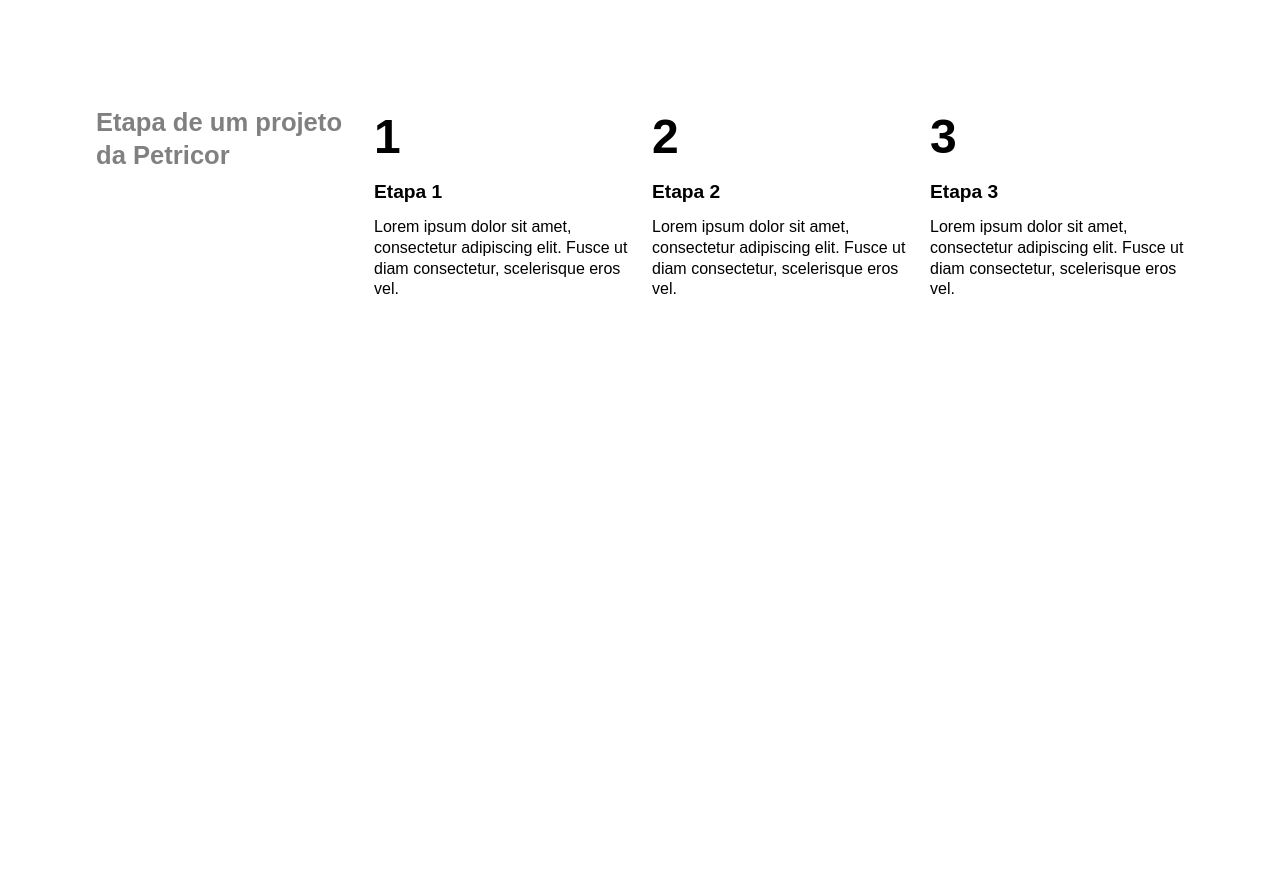
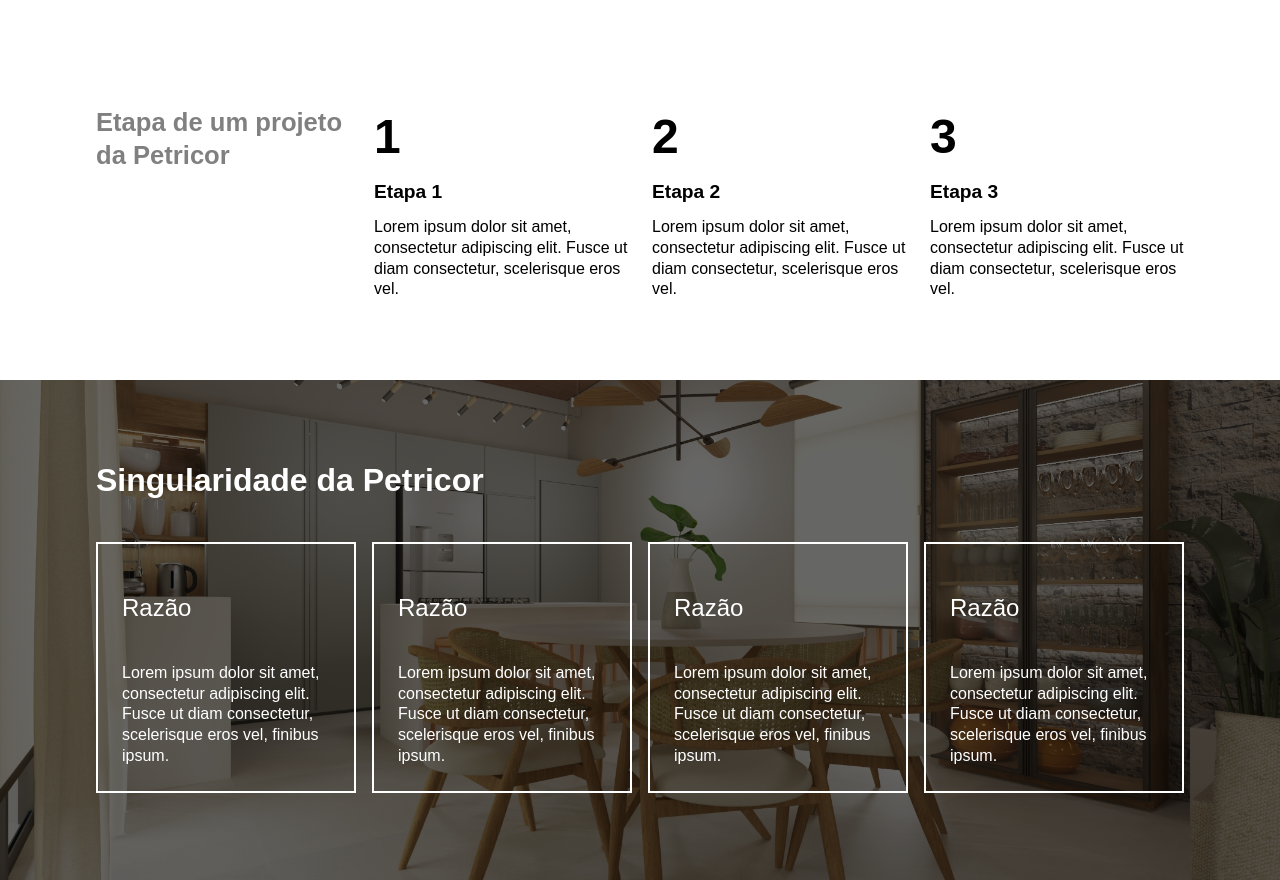
Before and after one commit to Brener-Barbieri/Petricor, a plain HTML site: page index.html in a window 1280 px wide. Shown: the part 2242-3122 px from the top of the page. Before the commit the page ends 2542 px from the top, so only its background shows below. Drawn offline with Linux system fonts and the light colour scheme.

Commit message:
finalizado a section singularity

```diff
--- a/index.html
+++ b/index.html
@@ -128,6 +128,38 @@
     </div>
   </section>
 
+  <section class="gallery">
+    <div class="container">
+
+    </div>
+
+  </section>
+
+  <section class="singularity">
+    <div class="container">
+      <h2 class="title">Singularidade da Petricor</h2>
+      <ul class="list">
+        <li class="item">
+          <h2 class="subtitle">Razão</h2>
+          <p class="text">Lorem ipsum dolor sit amet, consectetur adipiscing elit. Fusce ut diam consectetur, scelerisque eros vel, finibus ipsum.</p>
+        </li>
+        <li class="item">
+          <h2 class="subtitle">Razão</h2>
+          <p class="text">Lorem ipsum dolor sit amet, consectetur adipiscing elit. Fusce ut diam consectetur, scelerisque eros vel, finibus ipsum.</p>
+        </li>
+        <li class="item">
+          <h2 class="subtitle">Razão</h2>
+          <p class="text">Lorem ipsum dolor sit amet, consectetur adipiscing elit. Fusce ut diam consectetur, scelerisque eros vel, finibus ipsum.</p>
+        </li>
+        <li class="item">
+          <h2 class="subtitle">Razão</h2>
+          <p class="text">Lorem ipsum dolor sit amet, consectetur adipiscing elit. Fusce ut diam consectetur, scelerisque eros vel, finibus ipsum.</p>
+        </li>
+
+      </ul>
+    </div>
+  </section>
+
 </body>
 
 </html>
--- a/style.css
+++ b/style.css
@@ -196,3 +196,41 @@
   margin-bottom: 12px;
   font-size: 1.2rem;
 }
+
+.singularity{
+  margin-top: 80px;
+  height: 500px;
+  position: relative;
+  background: linear-gradient(rgba(0, 0, 0, 0.6),rgba(0, 0, 0, 0.6)), url(img/2.2.jpg);
+  background-position: center;
+  background-size: cover;
+}
+
+.singularity .title{
+  font-size: 2rem;
+  font-weight: bold;
+  margin-bottom: 40px;
+  color: white;
+  padding-top: 80px;
+}
+
+.singularity .list{
+  display: grid;
+  grid-template-columns: 1fr 1fr 1fr 1fr;
+  gap: 16px;
+  color: white;
+}
+
+.singularity .item{
+  display: flex;
+  flex-direction: column;
+  padding: 24px;
+  border: 2px solid white;
+}
+
+
+.singularity .subtitle{
+  font-size: 1.5rem;
+  margin-bottom: 40px;
+  margin-top: 24px;
+}
```
